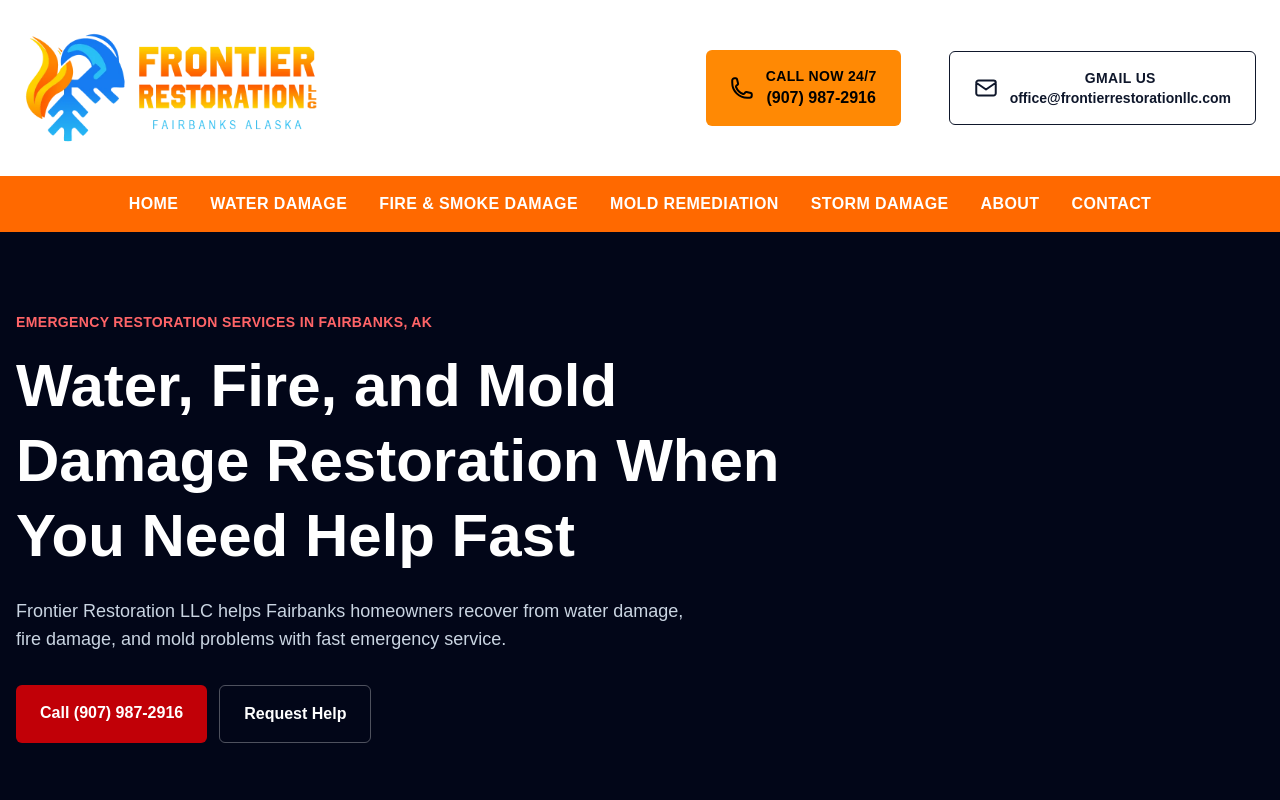
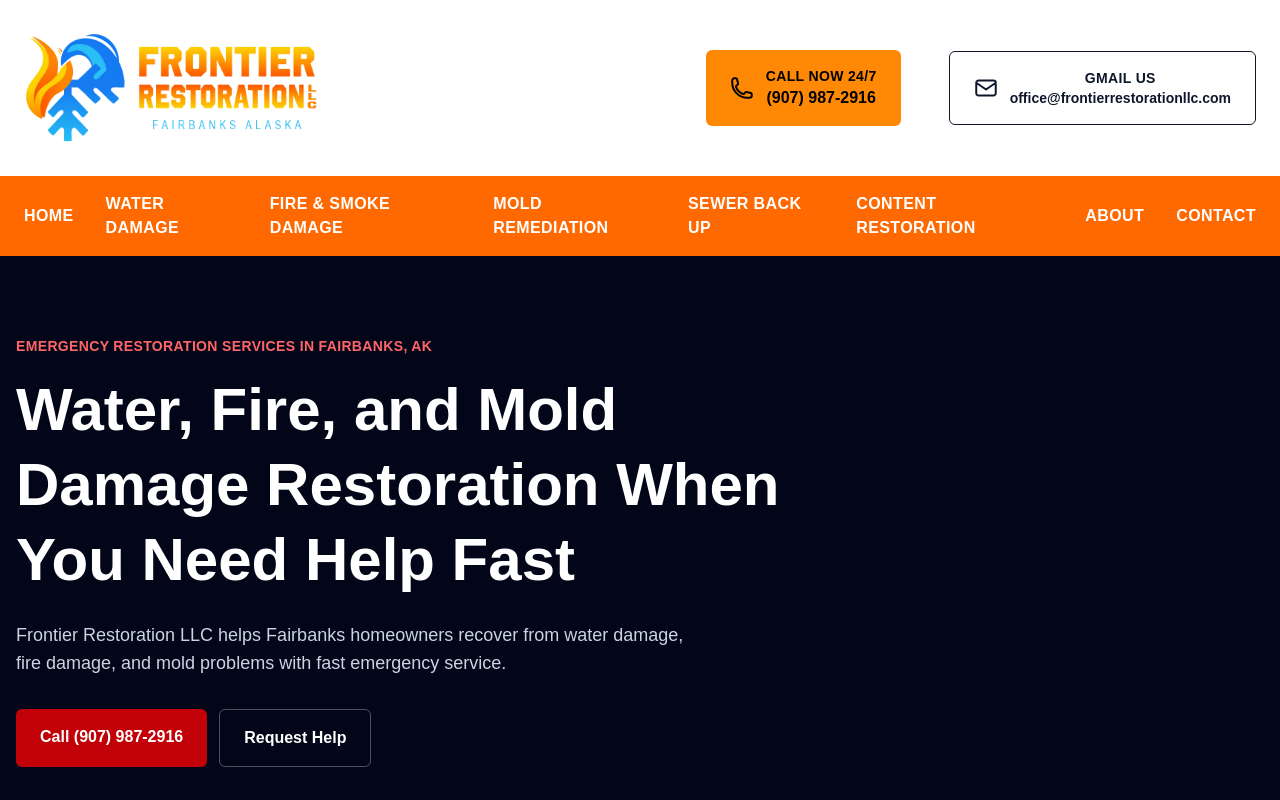
Before and after one commit to Davidhub907/FR_Website, a Next.js app: page / in a window 1280 px wide. Shown: the top 800 px of the page. Built offline with nearby package versions, Linux system fonts and the light colour scheme.

Commit message:
changed the services

```diff
--- a/components/NavigationBar.js
+++ b/components/NavigationBar.js
@@ -8,7 +8,8 @@ const navLinks = [
   { label: "Water Damage", href: "/water-damage" },
   { label: "Fire & Smoke Damage", href: "/fire-damage" },
   { label: "Mold Remediation", href: "/mold-remediation" },
-  { label: "Storm Damage", href: "/storm-damage" },
+  { label: "Sewer back up", href: "/sewer" },
+  { label: "content restoration", href: "/content" },
   { label: "About", href: "/about" },
   { label: "Contact", href: "/contact" },
 ];
@@ -18,7 +19,7 @@ export default function NavigationBar() {
 
   return (
     <nav className="bg-orange-500 text-white">
-      <div className="mx-auto max-w-7xl px-6">
+      <div className="max-w-8xl mx-auto px-6">
         {/* Desktop nav */}
         <div className="hidden items-center justify-center gap-8 py-4 md:flex">
           {navLinks.map((link) => (
```
